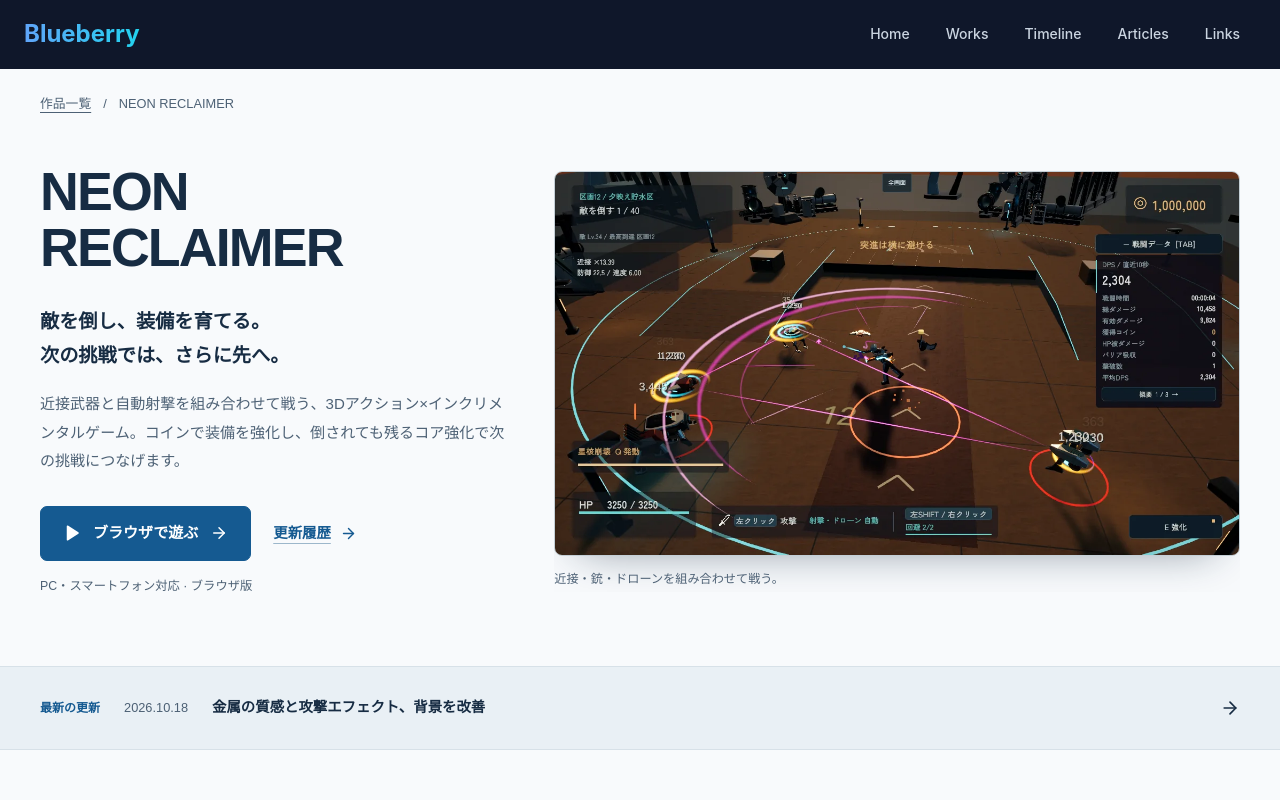
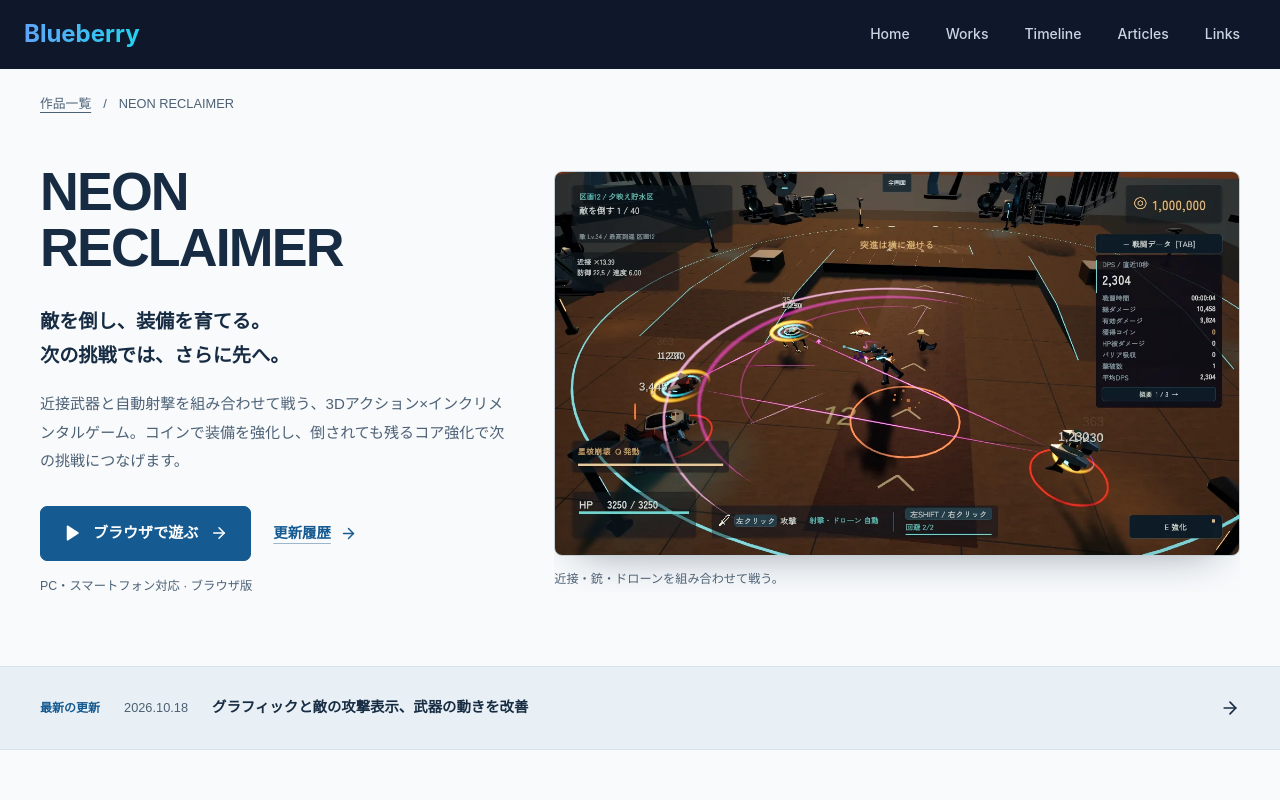
Before and after one commit to blueberry1001/blueberry1001.github.io, a React (Vite) app: page /#/neon-reclaimer in a window 1280 px wide. Shown: the top 800 px of the page. Built offline with nearby package versions, Linux system fonts and the light colour scheme; a web font is replaced by a local one.

Commit message:
Update Oct 18 game notes for weapons and enemy readability

```diff
--- a/src/data/neon-reclaimer/releases.json
+++ b/src/data/neon-reclaimer/releases.json
@@ -2,8 +2,8 @@
   {
     "id": "2026-10-18",
     "date": "2026-10-18",
-    "title": "金属の質感と攻撃エフェクト、背景を改善",
-    "summary": "敵の装甲とステージに金属の模様や反射を加えました。昼夜の空、ビームや敵弾、遠景の設備も見直しました。",
+    "title": "グラフィックと敵の攻撃表示、武器の動きを改善",
+    "summary": "装甲や背景の質感を改善し、敵の攻撃範囲を見分けやすくしました。磁槌の引き寄せやブーメランの軌道、専用強化も調整しました。",
     "sections": [
       {
         "title": "装甲とステージの質感",
@@ -18,6 +18,22 @@
           "ビームに流れる光の模様と細い光の筋、銃口や着弾点の発光を加えました。",
           "敵弾や銃・ドローンの弾を、光の芯と尾が見える形に変更しました。",
           "斬撃・命中・落下攻撃には、閃光、火花、煙が時間差で消える演出を加えました。"
+        ]
+      },
+      {
+        "title": "敵の攻撃の見やすさ",
+        "items": [
+          "攻撃予告は破線、攻撃中は赤い境界線で表示し、危険な範囲を見分けやすくしました。",
+          "敵の弾や範囲攻撃の光を抑え、攻撃が重なっても周囲が見えるように調整しました。"
+        ]
+      },
+      {
+        "title": "磁槌・ブーメラン・共鳴鎌の調整",
+        "items": [
+          "磁槌は、戻ってくる槌に巻き込まれた敵を手前へ引き寄せるようになりました。",
+          "ブーメランが大きな弧を描いて飛び、行きと帰りでそれぞれ敵に当たるようになりました。",
+          "銃で追撃する専用強化を、磁槌は引き寄せ範囲の拡大と回収中のダメージ軽減、ブーメランは連続キャッチによる威力アップに変更しました。",
+          "共鳴鎌の刃の向きを修正しました。"
         ]
       },
       {
--- a/src/routes/NeonReclaimer.tsx
+++ b/src/routes/NeonReclaimer.tsx
@@ -7,7 +7,7 @@ import releases from "../data/neon-reclaimer/releases.json";
 import "./NeonReclaimer.css";
 
 export const NEON_GAME_URL =
-  "https://blueberry1001.github.io/neon-reclaimer-play/";
+  "https://blueberry1001.github.io/neon-reclaimer-play/?v=threat-weapons-oct18-1";
 const base = "/neon-reclaimer";
 const media = `${import.meta.env.BASE_URL}images/neon-reclaimer/`;
 const dateLabel = (date: string) => date.replace(/-/g, ".");
```
